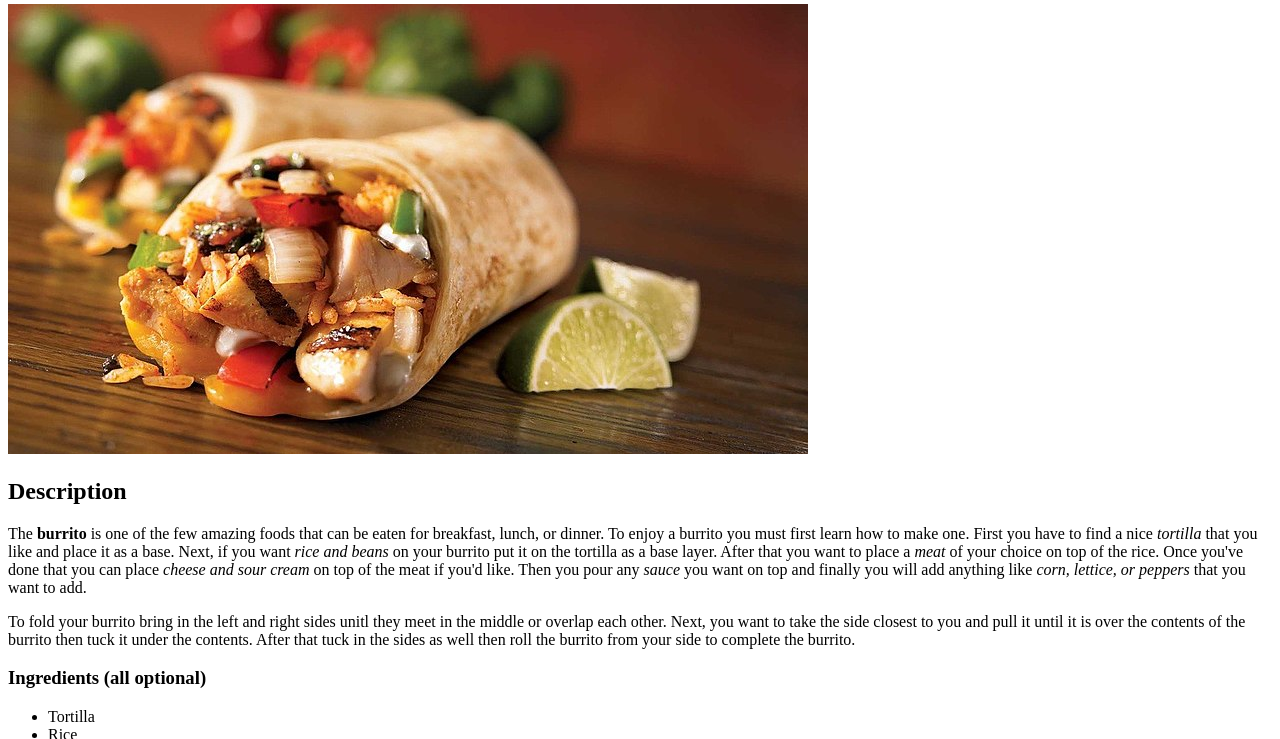
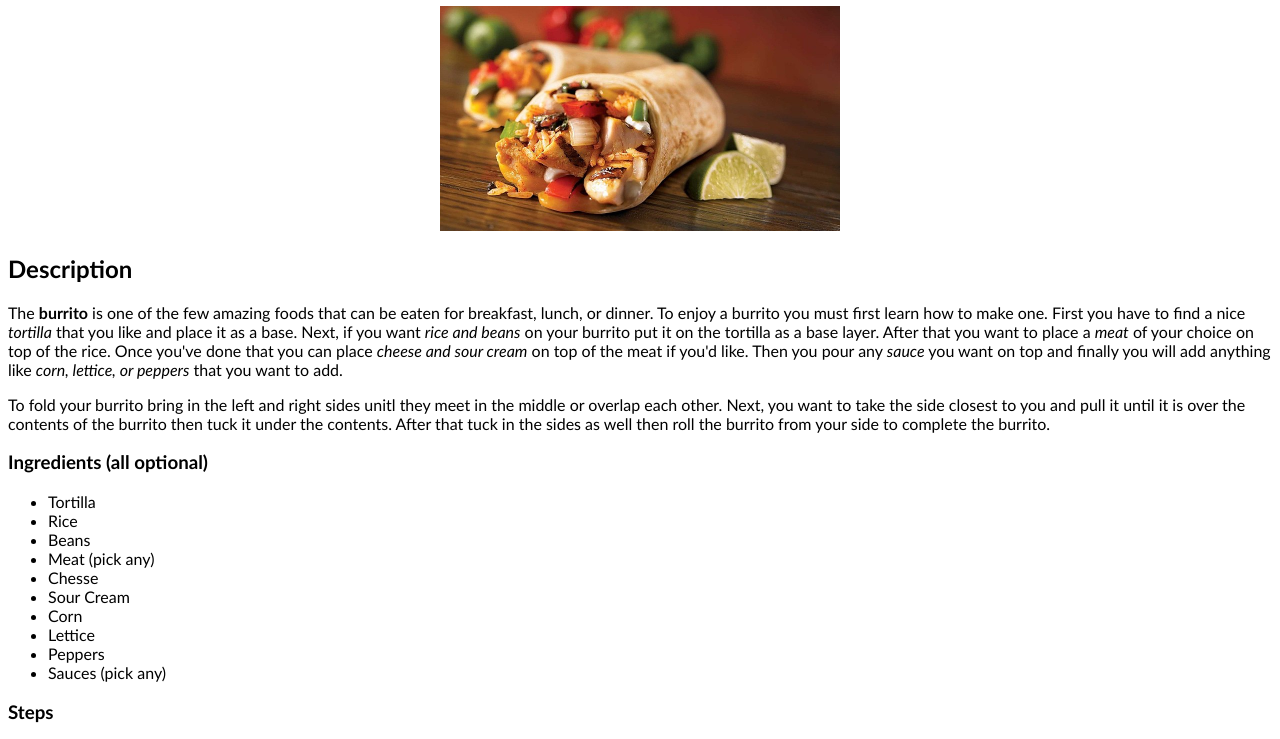
Before and after one commit to AliBa1/odin-recipes, a plain HTML site: page recipes/burrito.html in a window 1280 px wide. Shown: the part 76-815 px from the top of the page. Drawn offline with Linux system fonts and the light colour scheme.

Commit message:
Style pages

```diff
--- a/recipes/burrito.html
+++ b/recipes/burrito.html
@@ -3,19 +3,20 @@
 <head>
     <meta charset="UTF-8">
     <meta name="viewport" content="width=device-width, initial-scale=1.0">
-    <title>Document</title>
+    <link rel="stylesheet" href="../styles/burrito.css">
+    <title>Burrito Recipe</title>
 </head>
 <body>
-    <h1>Burrito</h1>
+    <h1 id="recipe-title">Burrito Recipe</h1>
 
-    <img src="../images/Burrito.JPG" alt="Image of a Burrito">
+    <img id="food-img" src="../images/Burrito.JPG" alt="Image of a Burrito">
 
-    <h2>Description</h2>
-    <p>The <strong>burrito</strong> is one of the few amazing foods that can be eaten for breakfast, lunch, or dinner. To enjoy a burrito you must first learn how to make one. First you have to find a nice <em>tortilla</em> that you like and place it as a base. Next, if you want <em>rice and beans</em> on your burrito put it on the tortilla as a base layer. After that you want to place a <em>meat</em> of your choice on top of the rice. Once you've done that you can place <em>cheese and sour cream</em> on top of the meat if you'd like. Then you pour any <em>sauce</em> you want on top and finally you will add anything like <em>corn, lettice, or peppers</em> that you want to add. </p>
-    <p>To fold your burrito bring in the left and right sides unitl they meet in the middle or overlap each other. Next, you want to take the side closest to you and pull it until it is over the contents of the burrito then tuck it under the contents. After that tuck in the sides as well then roll the burrito from your side to complete the burrito.</p>
+    <h2 class="description">Description</h2>
+    <p class="description">The <strong>burrito</strong> is one of the few amazing foods that can be eaten for breakfast, lunch, or dinner. To enjoy a burrito you must first learn how to make one. First you have to find a nice <em>tortilla</em> that you like and place it as a base. Next, if you want <em>rice and beans</em> on your burrito put it on the tortilla as a base layer. After that you want to place a <em>meat</em> of your choice on top of the rice. Once you've done that you can place <em>cheese and sour cream</em> on top of the meat if you'd like. Then you pour any <em>sauce</em> you want on top and finally you will add anything like <em>corn, lettice, or peppers</em> that you want to add. </p>
+    <p class="description">To fold your burrito bring in the left and right sides unitl they meet in the middle or overlap each other. Next, you want to take the side closest to you and pull it until it is over the contents of the burrito then tuck it under the contents. After that tuck in the sides as well then roll the burrito from your side to complete the burrito.</p>
 
-    <h3>Ingredients (all optional)</h3>
-    <ul>
+    <h3 class="list">Ingredients (all optional)</h3>
+    <ul class="list">
         <li>Tortilla</li>
         <li>Rice</li>
         <li>Beans</li>
@@ -28,8 +29,8 @@
         <li>Sauces (pick any)</li>
     </ul>
 
-    <h3>Steps</h3>
-    <ol>
+    <h3 class="list">Steps</h3>
+    <ol class="list">
         <li>Tortilla layed out</li>
         <li>Rice and beans on top of tortilla</li>
         <li>Meat (pick any) on top</li>
--- /dev/null
+++ b/styles/burrito.css
@@ -0,0 +1,16 @@
+body {
+    font-family: 'Gill Sans', 'Gill Sans MT', 'Calibri', 'Trebuchet MS', sans-serif;
+    text-align: center;
+}
+
+#food-img {
+    width: 400px;
+
+}
+.description {
+    text-align: start;
+}
+
+.list {
+    text-align: start;
+}
--- /dev/null
+++ b/styles/style.css
@@ -0,0 +1,12 @@
+body {
+    font-family: 'Gill Sans', 'Gill Sans MT', 'Calibri', 'Trebuchet MS', sans-serif;
+    text-align: center;
+}
+
+#site-title {
+    text-align: center;
+}
+
+.recipe-link {
+    font-size: 24px;
+}
```
Also changed, not shown: index.html (+3 -2 lines).
